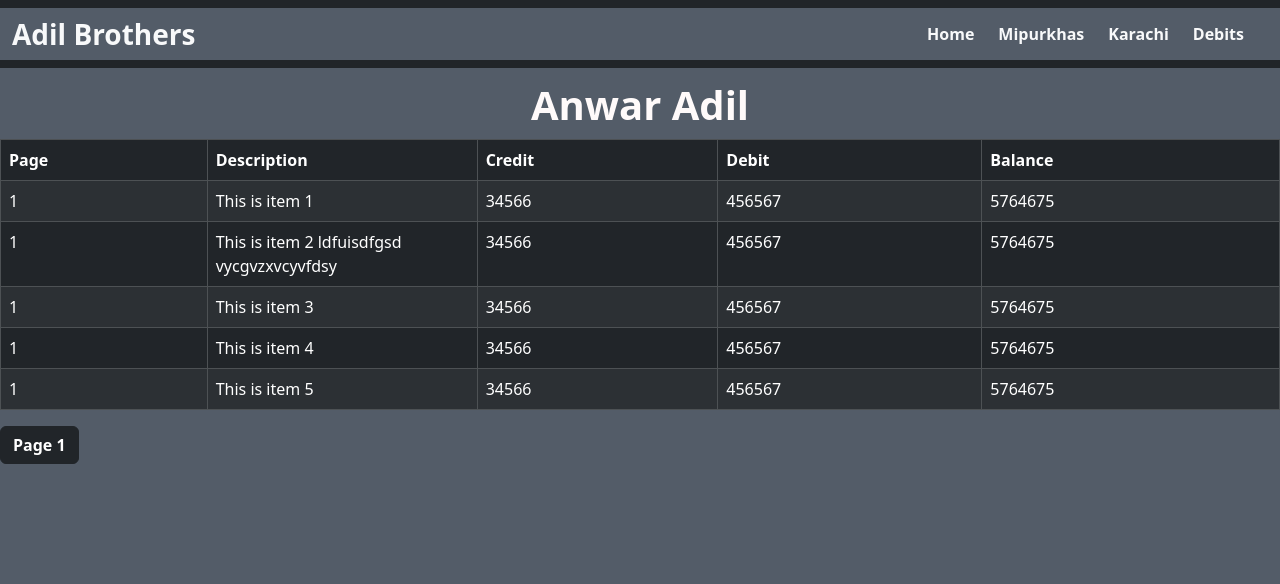
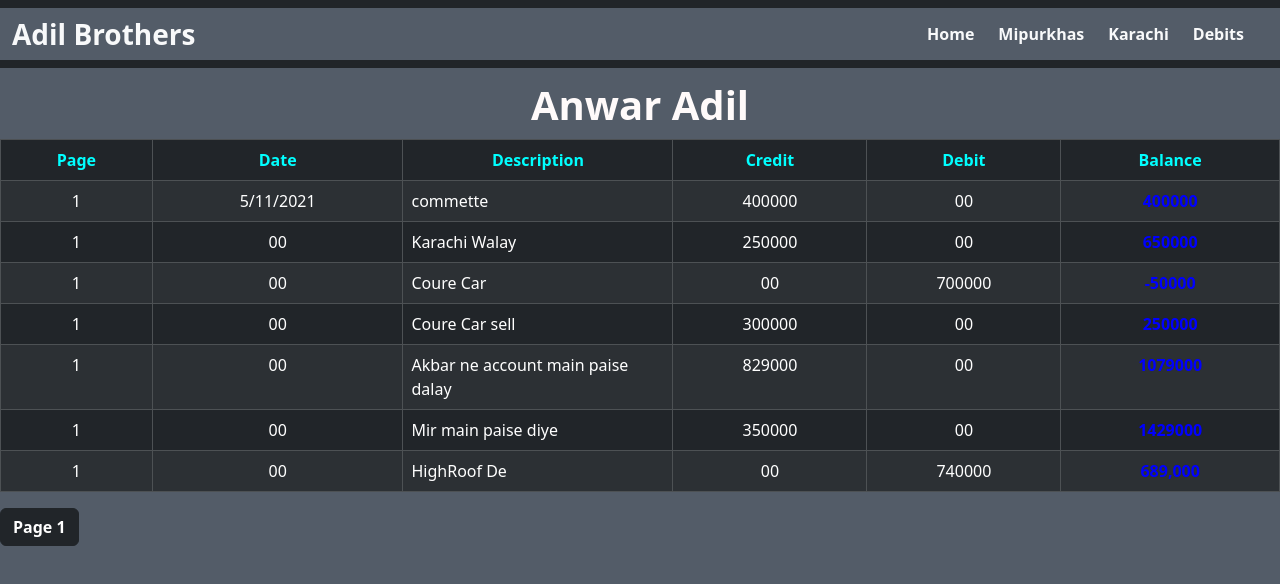
Before and after one commit to digitalrehman/Bussiness-Managment, a React (Vite) app: page /Anwar_Adil in a window 1280 px wide. Shown: the top 584 px of the page. Built offline with nearby package versions, Linux system fonts and the light colour scheme.

Commit message:
Update Anwar_Adil.jsx

```diff
--- a/src/Componentes/Debit Details/Anwar_Adil.jsx
+++ b/src/Componentes/Debit Details/Anwar_Adil.jsx
@@ -1,5 +1,5 @@
 import React, { useState } from "react";
-import page1 from "../../assets/IMG/Page-1.jpeg";
+import page1 from "../../assets/IMG/anwar.jpeg";
 import { Table } from "react-bootstrap";
 
 const Anwar_Adil = () => {
@@ -11,38 +11,59 @@ const Anwar_Adil = () => {
   const data = [
     {
       page: "1",
-      description: "This is item 1",
-      credit: "34566",
-      debit: "456567",
-      balance: "5764675",
+      Date: "5/11/2021",
+      description: "commette",
+      credit: "400000",
+      debit: "00",
+      balance: "400000",
     },
     {
       page: "1",
-      description: "This is item 2 ldfuisdfgsd vycgvzxvcyvfdsy",
-      credit: "34566",
-      debit: "456567",
-      balance: "5764675",
+      Date: "00",
+      description: "Karachi Walay",
+      credit: "250000",
+      debit: "00",
+      balance: "650000",
     },
     {
       page: "1",
-      description: "This is item 3",
-      credit: "34566",
-      debit: "456567",
-      balance: "5764675",
+      Date: "00",
+      description: "Coure Car",
+      credit: "00",
+      debit: "700000",
+      balance: "-50000",
     },
     {
       page: "1",
-      description: "This is item 4",
-      credit: "34566",
-      debit: "456567",
-      balance: "5764675",
+      Date: "00",
+      description: "Coure Car sell",
+      credit: "300000",
+      debit: "00",
+      balance: "250000",
     },
     {
       page: "1",
-      description: "This is item 5",
-      credit: "34566",
-      debit: "456567",
-      balance: "5764675",
+      Date: "00",
+      description: "Akbar ne account main paise dalay",
+      credit: "829000",
+      debit: "00",
+      balance: "1079000",
+    },
+    {
+      page: "1",
+      Date: "00",
+      description: "Mir main paise diye",
+      credit: "350000",
+      debit: "00",
+      balance: "1429000",
+    },
+    {
+      page: "1",
+      Date: "00",
+      description: "HighRoof De",
+      credit: "00",
+      debit: "740000",
+      balance: "689,000",
     },
   ];
 
@@ -69,21 +90,33 @@ const Anwar_Adil = () => {
       >
         <thead>
           <tr>
-            <th>Page</th>
-            <th style={{ width: "270px" }}>Description</th>
-            <th>Credit</th>
-            <th>Debit</th>
-            <th>Balance</th>
+            <th style={{ color: "aqua", textAlign: "center" }}>Page</th>
+            <th style={{ color: "aqua", textAlign: "center" }}>Date</th>
+            <th style={{ width: "270px", color: "aqua", textAlign: "center" }}>
+              Description
+            </th>
+            <th style={{ color: "aqua", textAlign: "center" }}>Credit</th>
+            <th style={{ color: "aqua", textAlign: "center" }}>Debit</th>
+            <th style={{ color: "aqua", textAlign: "center" }}>Balance</th>
           </tr>
         </thead>
         <tbody>
           {data.map((item, index) => (
             <tr key={index}>
-              <td>{item.page}</td>
+              <td style={{ textAlign: "center" }}>{item.page}</td>
+              <td style={{ textAlign: "center" }}>{item.Date}</td>
               <td>{item.description}</td>
-              <td>{item.credit}</td>
-              <td>{item.debit}</td>
-              <td>{item.balance}</td>
+              <td style={{ textAlign: "center" }}>{item.credit}</td>
+              <td style={{ textAlign: "center" }}>{item.debit}</td>
+              <td
+                style={{
+                  textAlign: "center",
+                  fontWeight: "bold",
+                  color: "blue",
+                }}
+              >
+                {item.balance}
+              </td>
             </tr>
           ))}
         </tbody>
```
